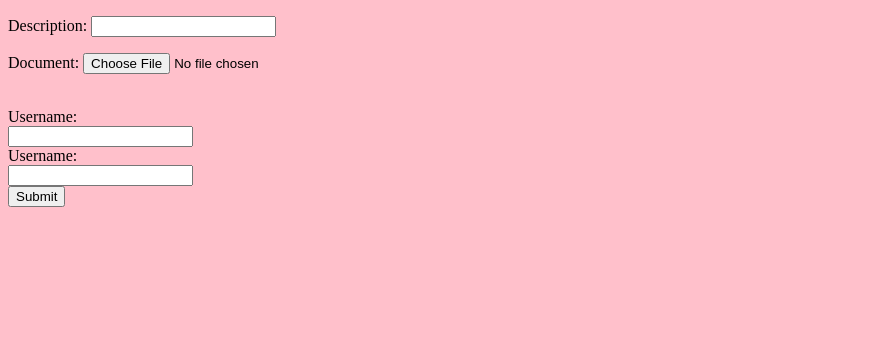
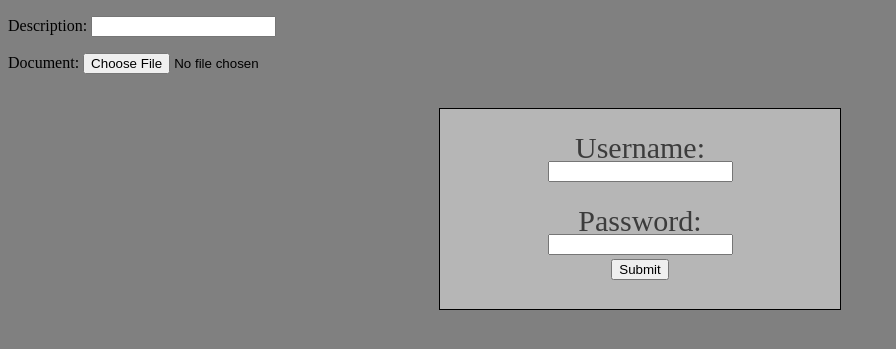
Before and after one commit to Meekaiell/CMSC-447-RPG-Game, a Django app: template CMSC447/templates/login.html in a window 1280 px wide. Shown: the top 349 px of the page, without its empty margins (0-896 px from the left). Run offline with Django 3.2, Linux system fonts and the light colour scheme; the template is opened without the code that fills it: values that come from a table or form of the project are taken from there, others are empty; tables that the repository leaves empty hold one stand-in row (values such as "Sample post").

Commit message:
updated HTML

```diff
--- a/CMSC447/templates/base.html
+++ b/CMSC447/templates/base.html
@@ -6,11 +6,9 @@
     <meta name="viewport" content="width=device-width, initial-scale=1.0">
     <title>CMSC447</title>
 </head>
-<body bgcolor="pink">
-
+<body bgcolor="gray">
     {% block content %}
 
     {% endblock %}
-
 </body>
 </html>
--- a/CMSC447/templates/login.html
+++ b/CMSC447/templates/login.html
@@ -1,6 +1,8 @@
 {% extends 'base.html' %}
 
 {% block content %}
+
+
 
 <form method = "post">
     {% csrf_token %}
@@ -8,13 +10,18 @@
 
     {{error}} <br>
 
-    <label for="username">Username: </label><br>
+    <center>
+    <div style="width:400px;background-color: rgb(182, 182, 182);text-align:center;height:200px;border:1px solid #000;font-size: 30px">
+
+    <p style="color:rgb(60, 60, 60);line-height: .6;" label for="username">Username: </label><br>
     <input type = "text" id="username" name="username"><br>
 
-    <label for="password">Username: </label><br>
+    <p style="color:rgb(60, 60, 60);line-height: .6;" label for="password">Password: </label><br>
     <input type = "text" id="password" name="password"><br>
 
     <input type="submit" value="Submit">
+    </div>
+    </center>
 </form>
 
 {% endblock %}
```
Also changed, not shown: CMSC447/templates/admin.html (+14 -3 lines), CMSC447/templates/student.html (+9 -3 lines).
